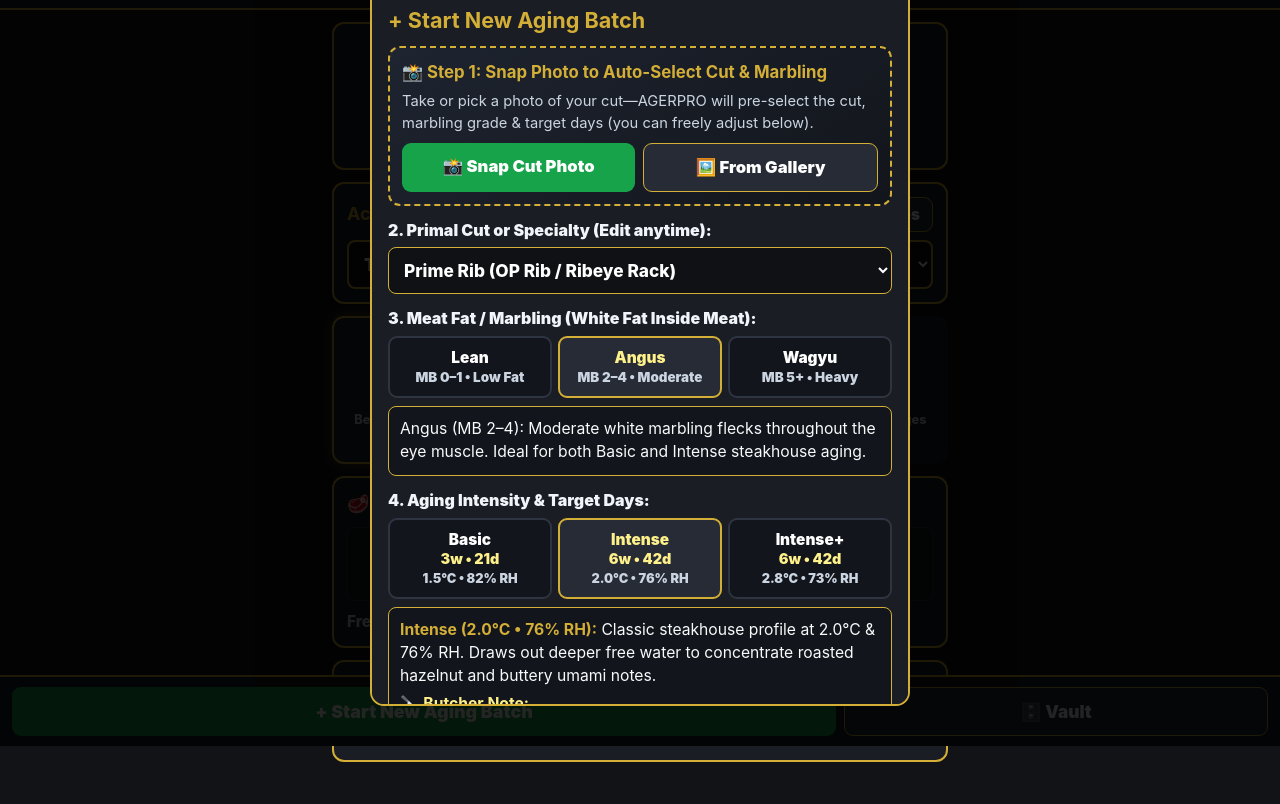
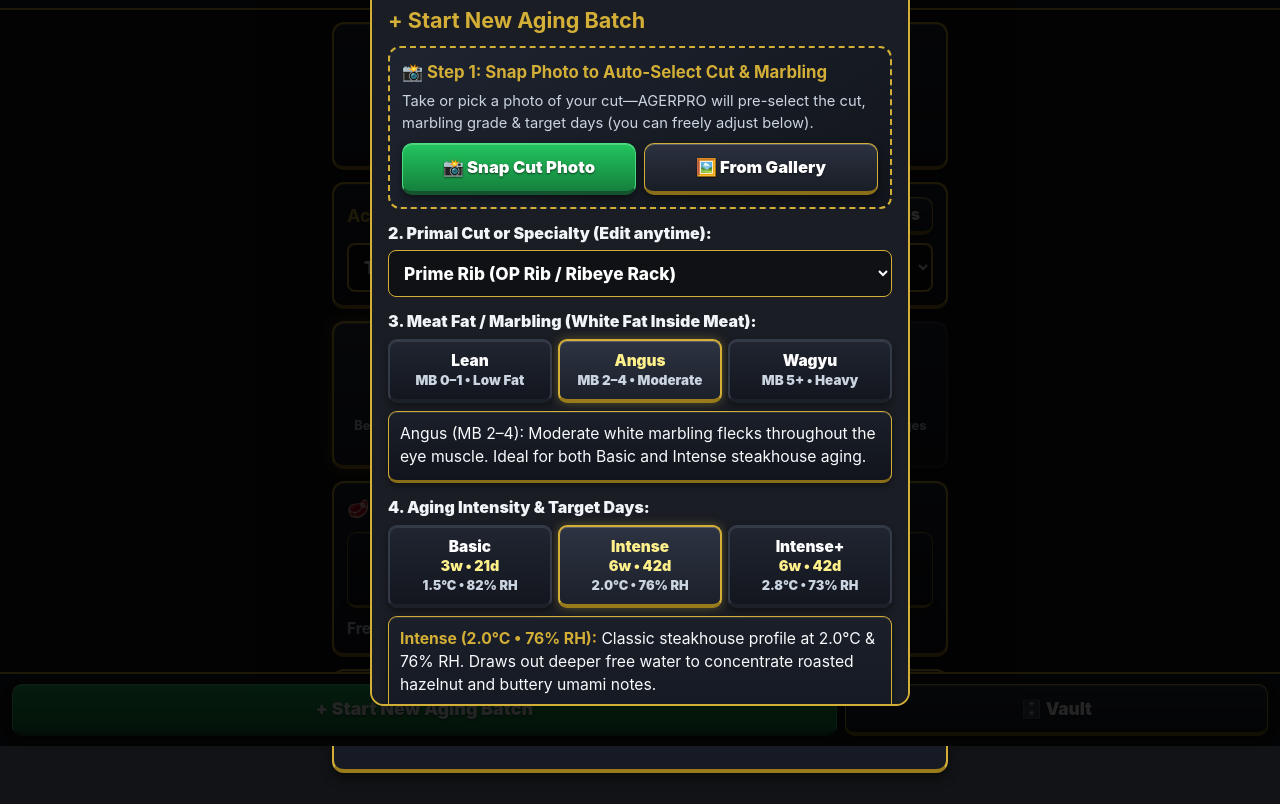
Before and after one commit to snbracing71-eng/dry-aging-tracker, a plain HTML site: page index.html in a window 1280 px wide. Both pictures are taken after typing "Sample" into the empty fields and a click on the button "+ Start New Aging Batch". Shown: the part 54-858 px from the top of the page. Drawn offline with Linux system fonts and the light colour scheme.

Commit message:
Upgrade buttons and cards to crisp flat-satin 3D hardware bevel style

```diff
--- a/index.html
+++ b/index.html
@@ -24,45 +24,49 @@
 .bell-cnt{position:absolute;top:-6px;right:-6px;background:var(--red);color:#fff;border-radius:50%;font-size:.8rem;padding:2px 6px;font-weight:900}
 main{padding:12px;max-width:640px;margin:0 auto}
 .top-grid,.mode-grid{display:grid;grid-template-columns:repeat(4,1fr);gap:8px;margin-bottom:12px}
-.sq-btn{aspect-ratio:1/1;background:var(--card);border:2px solid var(--bd);border-radius:12px;color:#fff;display:flex;flex-direction:column;align-items:center;justify-content:center;gap:5px;cursor:pointer;padding:4px;text-align:center}
-.sq-btn .ic{font-size:2.45rem;line-height:1}
-.sq-btn .lb{font-size:.96rem;font-weight:900;line-height:1.15}
-.mode-tile{aspect-ratio:1/1;background:var(--card);border:2px solid transparent;border-radius:12px;color:#fff;display:flex;flex-direction:column;align-items:center;justify-content:center;gap:3px;cursor:pointer;padding:4px;text-align:center;position:relative}
-.mode-tile.active{border:2px solid var(--bd);box-shadow:0 0 12px rgba(212,175,55,.35);background:#222631}
+.sq-btn{aspect-ratio:1/1;background:linear-gradient(180deg,#252a36 0%,#171a22 100%);border:2px solid var(--bd);border-bottom:4px solid #9a7b1c;border-radius:12px;box-shadow:inset 0 1px 0 rgba(255,255,255,.18),0 4px 8px rgba(0,0,0,.5);color:#fff;display:flex;flex-direction:column;align-items:center;justify-content:center;gap:5px;cursor:pointer;padding:4px;text-align:center;transition:transform .08s,box-shadow .08s}
+.sq-btn:active{transform:translateY(2px);border-bottom-width:2px;box-shadow:inset 0 2px 4px rgba(0,0,0,.6)}
+.sq-btn .ic{font-size:2.55rem;line-height:1;filter:drop-shadow(0 2px 3px rgba(0,0,0,.55))}
+.sq-btn .lb{font-size:.96rem;font-weight:900;line-height:1.15;text-shadow:0 1px 2px rgba(0,0,0,.8)}
+.mode-tile{aspect-ratio:1/1;background:linear-gradient(180deg,#232834 0%,#151820 100%);border:2px solid #333a48;border-bottom:4px solid #1e232d;border-radius:12px;box-shadow:inset 0 1px 0 rgba(255,255,255,.12),0 4px 8px rgba(0,0,0,.45);color:#fff;display:flex;flex-direction:column;align-items:center;justify-content:center;gap:3px;cursor:pointer;padding:4px;text-align:center;position:relative;transition:transform .08s,box-shadow .08s}
+.mode-tile:active{transform:translateY(2px);border-bottom-width:2px}
+.mode-tile.active{border:2px solid var(--bd);border-bottom:4px solid #9a7b1c;box-shadow:inset 0 1px 0 rgba(255,255,255,.25),0 0 14px rgba(212,175,55,.4),0 4px 8px rgba(0,0,0,.55);background:linear-gradient(180deg,#2d3342 0%,#1b202a 100%)}
 .mode-tile.locked{opacity:.48}
-.mode-tile .ic{font-size:2.35rem;line-height:1}
-.mode-tile .lb{font-size:.98rem;font-weight:900;line-height:1.1}
+.mode-tile .ic{font-size:2.55rem;line-height:1;filter:drop-shadow(0 2px 3px rgba(0,0,0,.55))}
+.mode-tile .lb{font-size:.98rem;font-weight:900;line-height:1.1;text-shadow:0 1px 2px rgba(0,0,0,.8)}
 .mode-tile .sub{font-size:.8rem;color:var(--mt);font-weight:800;line-height:1.1}
 .lk-tag{position:absolute;top:4px;right:4px;background:#000;color:var(--bd);font-size:.74rem;font-weight:900;padding:2px 5px;border-radius:4px;border:1px solid var(--bd)}
-.box-gold{background:var(--card);border:2px solid var(--bd);border-radius:12px;padding:13px;margin-bottom:12px}
+.box-gold{background:linear-gradient(180deg,#20242f 0%,#161922 100%);border:2px solid var(--bd);border-bottom:4px solid #9a7b1c;border-radius:12px;box-shadow:inset 0 1px 0 rgba(255,255,255,.12),0 5px 12px rgba(0,0,0,.45);padding:13px;margin-bottom:12px}
 .row-sb{display:flex;justify-content:space-between;align-items:center;gap:8px}
 .fr-sel{width:100%;margin-top:8px;background:#0f1115;color:#fff;border:2px solid var(--bd);border-radius:8px;padding:11px;font-size:1.12rem;font-weight:900}
 .ch-pills{display:grid;grid-template-columns:repeat(3,1fr);gap:6px;margin-top:9px}
-.pill{background:#12151b;border:1px solid #2e3440;border-radius:8px;padding:9px 5px;text-align:center}
-.pill b{display:block;font-size:1.12rem;color:var(--bd)}
+.pill{background:linear-gradient(180deg,#1a1f29 0%,#10131a 100%);border:1.5px solid rgba(212,175,55,.65);border-bottom:3px solid #8a6d18;border-radius:9px;box-shadow:inset 0 1px 0 rgba(255,255,255,.1),0 3px 6px rgba(0,0,0,.4);padding:9px 5px;text-align:center}
+.pill b{display:block;font-size:1.12rem;color:var(--bd);text-shadow:0 1px 2px rgba(0,0,0,.8)}
 .pill span{font-size:.86rem;color:var(--mt);font-weight:800}
-.b-card{background:var(--card);border:2px solid var(--bd);border-radius:14px;padding:15px;margin-bottom:14px}
+.b-card{background:linear-gradient(180deg,#20242f 0%,#151821 100%);border:2px solid var(--bd);border-bottom:4px solid #9a7b1c;border-radius:14px;box-shadow:inset 0 1px 0 rgba(255,255,255,.14),0 6px 14px rgba(0,0,0,.5);padding:15px;margin-bottom:14px}
 .al-ban{background:var(--red);color:#fff;padding:11px;border-radius:9px;margin-bottom:10px;display:flex;justify-content:space-between;align-items:center;gap:8px;font-weight:900;font-size:1.05rem}
 .al-ban button{background:#fff;color:var(--red);border:none;border-radius:6px;padding:6px 11px;font-weight:900;font-size:.95rem;cursor:pointer;flex-shrink:0}
 .b-hdr{display:flex;justify-content:space-between;align-items:flex-start;gap:8px;margin-bottom:10px}
 .b-title{font-size:1.38rem;font-weight:900;color:#fff;line-height:1.2}
 .b-meta{font-size:.98rem;color:var(--mt);font-weight:700;margin-top:4px;line-height:1.35}
 .hdr-acts{display:flex;gap:6px;flex-shrink:0}
-.icon-btn{border:none;border-radius:8px;padding:8px 12px;font-size:.98rem;font-weight:900;cursor:pointer;color:#fff}
-.btn-edit{background:#2563eb;border:1px solid #60a5fa}
-.btn-del{background:var(--red)}
+.icon-btn{border:1.5px solid rgba(255,255,255,.25);border-bottom:3px solid rgba(0,0,0,.45);border-radius:8px;padding:8px 12px;font-size:.98rem;font-weight:900;cursor:pointer;color:#fff;box-shadow:inset 0 1px 0 rgba(255,255,255,.2),0 3px 6px rgba(0,0,0,.4);transition:transform .08s}
+.icon-btn:active{transform:translateY(2px);border-bottom-width:1.5px}
+.btn-edit{background:linear-gradient(180deg,#3b82f6 0%,#1d4ed8 100%);border-color:#60a5fa;border-bottom-color:#1e3a8a}
+.btn-del{background:linear-gradient(180deg,#ef4444 0%,#b91c1c 100%);border-color:#f87171;border-bottom-color:#7f1d1d}
 .stat-grid{display:grid;grid-template-columns:repeat(3,1fr);gap:7px;margin:11px 0}
-.stat-bx{background:#12151b;border-radius:8px;padding:10px 6px;text-align:center;border:1px solid #2e3440}
-.stat-bx b{font-size:1.18rem;color:#fff;display:block}
+.stat-bx{background:linear-gradient(180deg,#1a1f29 0%,#10131a 100%);border-radius:9px;padding:10px 6px;text-align:center;border:1.5px solid rgba(212,175,55,.65);border-bottom:3px solid #8a6d18;box-shadow:inset 0 1px 0 rgba(255,255,255,.1),0 3px 6px rgba(0,0,0,.4)}
+.stat-bx b{font-size:1.18rem;color:#fff;display:block;text-shadow:0 1px 2px rgba(0,0,0,.8)}
 .stat-bx span{font-size:.86rem;color:var(--mt);font-weight:800}
 .prog-w{background:#0f1115;height:13px;border-radius:99px;overflow:hidden;margin:10px 0}
 .prog-f{background:linear-gradient(90deg,#d4af37,#16a34a);height:100%}
-.stg-bx{background:#12151b;border:1.5px solid var(--bd);border-radius:9px;padding:11px;margin:10px 0;font-size:1.02rem;font-weight:800;color:#fef08a;line-height:1.4}
+.stg-bx{background:linear-gradient(180deg,#1c212c 0%,#12151d 100%);border:1.5px solid var(--bd);border-bottom:3px solid #8a6d18;border-radius:9px;box-shadow:inset 0 1px 0 rgba(255,255,255,.1),0 3px 6px rgba(0,0,0,.4);padding:11px;margin:10px 0;font-size:1.02rem;font-weight:800;color:#fef08a;line-height:1.4}
 .act-row{display:grid;grid-template-columns:repeat(3,1fr);gap:7px;margin-top:12px}
-.btn{width:100%;padding:13px 10px;border:none;border-radius:9px;font-size:1.04rem;font-weight:900;cursor:pointer;color:#fff;text-align:center}
-.btn-green{background:var(--grn)}
-.btn-red{background:var(--red)}
-.btn-gold{background:#262b36;border:1.5px solid var(--bd);color:#fff}
+.btn{width:100%;padding:13px 10px;border:1.5px solid rgba(255,255,255,.22);border-bottom:4px solid rgba(0,0,0,.45);border-radius:10px;font-size:1.04rem;font-weight:900;cursor:pointer;color:#fff;text-align:center;box-shadow:inset 0 1px 0 rgba(255,255,255,.22),0 4px 8px rgba(0,0,0,.45);text-shadow:0 1px 2px rgba(0,0,0,.6);transition:transform .08s,box-shadow .08s}
+.btn:active{transform:translateY(2px);border-bottom-width:2px;box-shadow:inset 0 2px 4px rgba(0,0,0,.5)}
+.btn-green{background:linear-gradient(180deg,#22c55e 0%,#15803d 100%);border-color:#4ade80;border-bottom-color:#14532d}
+.btn-red{background:linear-gradient(180deg,#ef4444 0%,#b91c1c 100%);border-color:#f87171;border-bottom-color:#7f1d1d}
+.btn-gold{background:linear-gradient(180deg,#2b313f 0%,#191d26 100%);border:1.5px solid var(--bd);border-bottom:4px solid #8a6d18;color:#fff}
 .btm-bar{position:fixed;bottom:0;left:0;right:0;background:#161920;border-top:2px solid var(--bd);padding:10px 12px;display:flex;gap:8px;z-index:40}
 .modal{position:fixed;inset:0;background:rgba(0,0,0,.86);z-index:100;display:none;align-items:center;justify-content:center;padding:12px}
 .modal.open{display:flex}
@@ -71,10 +75,11 @@
 label{display:block;font-size:1rem;font-weight:900;color:#f1f5f9;margin:12px 0 5px}
 input,select,textarea{width:100%;background:#0f1115;border:1.5px solid var(--bd);border-radius:8px;color:#fff;padding:11px;font-size:1.08rem;font-weight:800}
 .opt-grid{display:grid;grid-template-columns:repeat(3,1fr);gap:6px;margin-top:6px}
-.opt-b{background:#12151b;border:2px solid #2e3440;border-radius:9px;padding:10px 5px;color:#fff;text-align:center;cursor:pointer;font-weight:900;font-size:.96rem;line-height:1.25}
-.opt-b.active{border-color:var(--bd);background:#262b36;color:#fef08a}
+.opt-b{background:linear-gradient(180deg,#202531 0%,#13161e 100%);border:2px solid #333a48;border-bottom:4px solid #1c2029;border-radius:9px;padding:10px 5px;color:#fff;text-align:center;cursor:pointer;font-weight:900;font-size:.96rem;line-height:1.25;box-shadow:inset 0 1px 0 rgba(255,255,255,.1),0 3px 6px rgba(0,0,0,.4);transition:transform .08s}
+.opt-b:active{transform:translateY(2px);border-bottom-width:2px}
+.opt-b.active{border-color:var(--bd);border-bottom:4px solid #9a7b1c;background:linear-gradient(180deg,#2d3342 0%,#1b202a 100%);color:#fef08a;box-shadow:inset 0 1px 0 rgba(255,255,255,.22),0 0 10px rgba(212,175,55,.35)}
 .opt-b.disabled{opacity:.35;pointer-events:none}
-.info-bx{background:#12151b;border:1px solid var(--bd);border-radius:8px;padding:11px;margin-top:8px;font-size:.98rem;color:#f8fafc;line-height:1.45}
+.info-bx{background:linear-gradient(180deg,#1a1f29 0%,#11141c 100%);border:1.5px solid var(--bd);border-bottom:3px solid #8a6d18;border-radius:9px;box-shadow:inset 0 1px 0 rgba(255,255,255,.1),0 3px 6px rgba(0,0,0,.4);padding:11px;margin-top:8px;font-size:.98rem;color:#f8fafc;line-height:1.45}
 .log-det{margin-top:10px;background:#12151b;border-radius:8px;padding:9px 11px;font-size:.98rem}
 .log-det summary{font-weight:900;color:var(--bd);cursor:pointer;font-size:1.02rem}
 .tag-pre{background:#fff;color:#000;border:3px solid #000;border-radius:8px;padding:12px;margin:10px 0;font-family:monospace;font-size:.98rem;line-height:1.4}
@@ -85,7 +90,8 @@
 .scan-box{background:linear-gradient(145deg,#1e2430,#12151b);border:2px dashed var(--bd);border-radius:12px;padding:12px;margin-bottom:10px}
 .scan-res{background:#162319;border:1.5px solid var(--grn);border-radius:9px;padding:10px;margin-top:8px;font-size:.96rem;color:#dcfce7;display:none;line-height:1.4}
 .q-chips{display:flex;gap:6px;flex-wrap:wrap;margin-top:8px}
-.q-chip{background:#262b36;border:1px solid var(--bd);color:#fef08a;border-radius:99px;padding:6px 11px;font-size:.88rem;font-weight:900;cursor:pointer}
+.q-chip{background:linear-gradient(180deg,#2c3240 0%,#1a1e27 100%);border:1.5px solid var(--bd);border-bottom:3px solid #8a6d18;color:#fef08a;border-radius:99px;padding:6px 11px;font-size:.88rem;font-weight:900;cursor:pointer;box-shadow:inset 0 1px 0 rgba(255,255,255,.15),0 2px 5px rgba(0,0,0,.4)}
+.q-chip:active{transform:translateY(1px);border-bottom-width:1.5px}
 </style>
 </head>
 <body>
```
